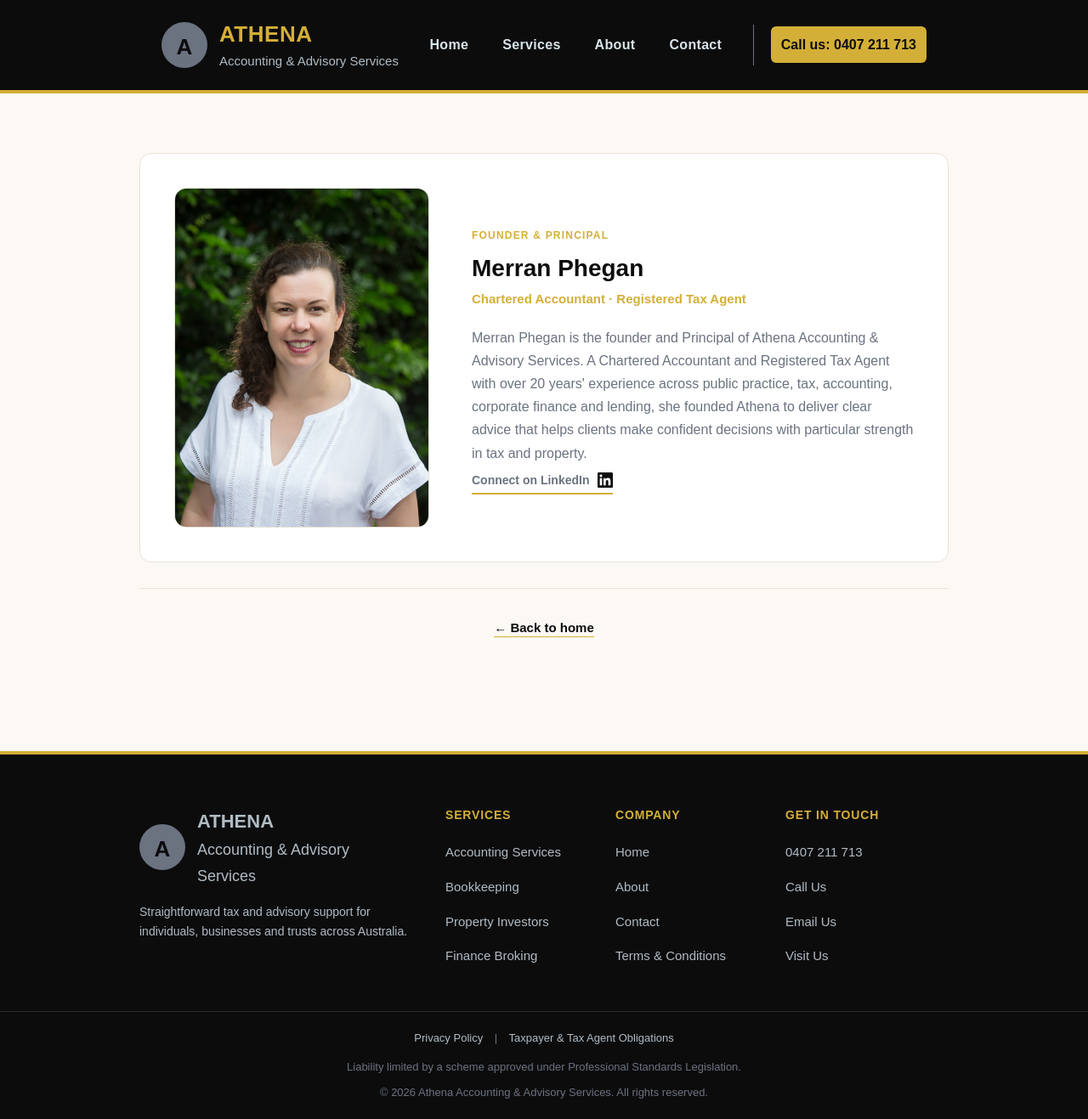
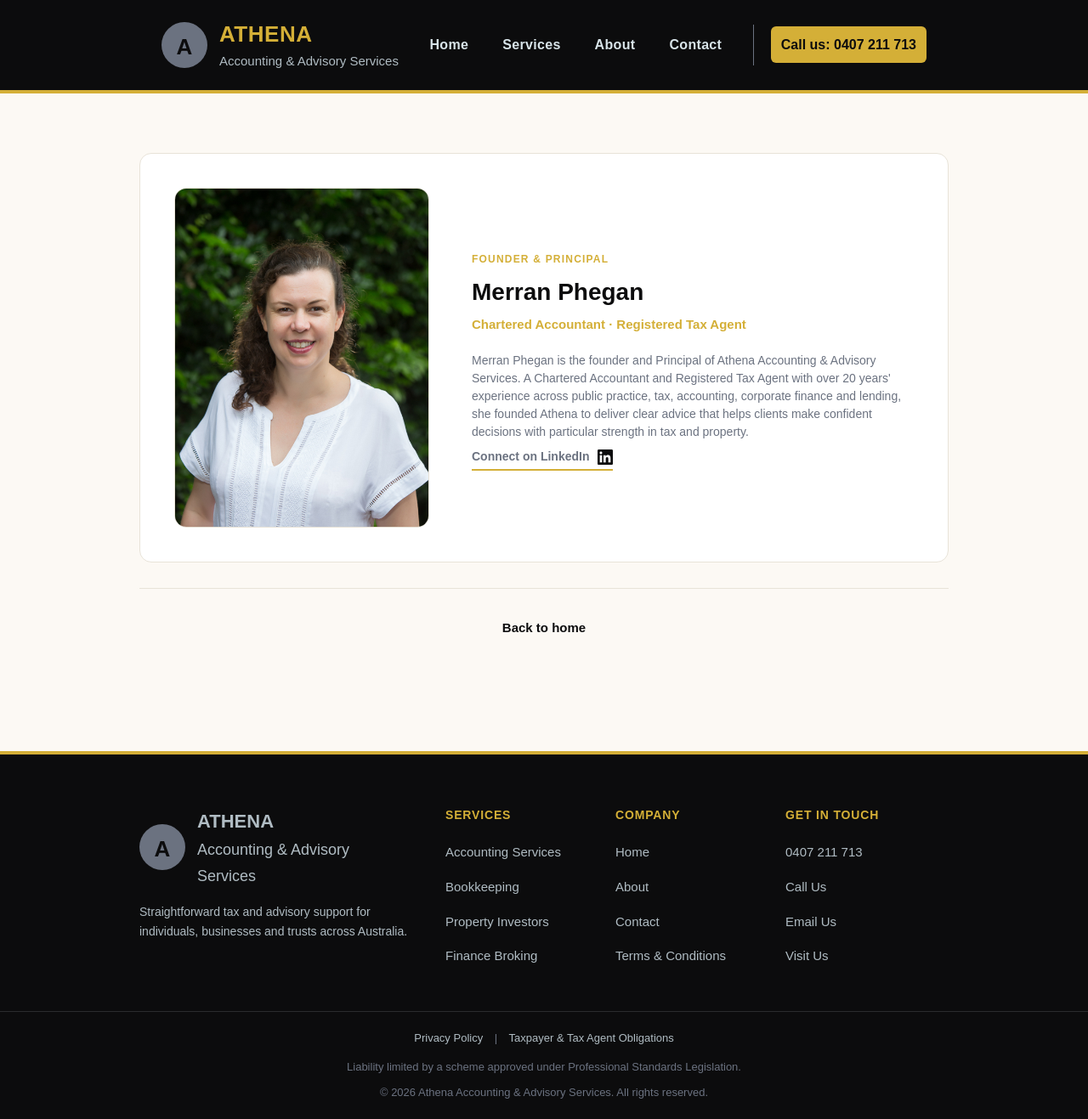
Before and after one commit to Merran-AthenaAccounting/AthenaAccounting, a Jekyll site: the page built from about.html, in a window 1280 px wide and 1317 px high. Shown: the whole window at 85% size. Built offline with Jekyll 4.4.1, drawn with Linux system fonts in a browser that asks for light colours.

```diff
--- a/about.html
+++ b/about.html
@@ -22,11 +22,9 @@ title: Home
         <!-- Text on the right -->
         <div class="about-text">
           <span class="eyebrow-tag">Founder & Principal</span>
-          <h2 class="section-title" style="margin-bottom: 8px;">Merran Phegan</h2>
-          <p style="font-size: 15px; font-weight: 600; color: var(--colour-accent); margin-bottom: 20px;">
-            Chartered Accountant · Registered Tax Agent
-          </p>
-          <p style="font-size: 16px; line-height: 1.7; max-width: 580px;">
+          <h2 class="section-title">Merran Phegan</h2>
+          <h4>Chartered Accountant · Registered Tax Agent</h3>
+          <p>
             Merran Phegan is the founder and Principal of Athena Accounting & Advisory Services.
             A Chartered Accountant and Registered Tax Agent with over 20 years' experience across
             public practice, tax, accounting, corporate finance and lending, she founded Athena to
@@ -53,7 +51,7 @@ title: Home
 
     <!-- Back to home link (optional) -->
     <div class="section-block" style="text-align: center;">
-      <a href="index.html" class="text-link">← Back to home</a>
+      <a href="index.html" class="text-link">Back to home</a>
     </div>
 
   </div>
--- a/css/components.css
+++ b/css/components.css
@@ -15,14 +15,6 @@
 
 .divider + .section-block {
   margin-top: 30px;
-}
-
-.section-title {
-  font-size: 28px;
-  font-weight: 700;
-  margin-bottom: 24px;
-  color: var(--colour-primary);
-  line-height: 1.25;
 }
 
 .card-grid {
@@ -59,7 +51,11 @@
 }
 
 .section-block h2 {
+  font-size: 28px;
+  font-weight: 700;
+  margin-bottom: 24px;
   color: var(--colour-primary);
+  line-height: 1.25;
 }
 
 .section-block h3 {
@@ -67,6 +63,13 @@
   font-weight: 600;
   margin-bottom: 8px;
   color: var(--colour-primary);
+}
+
+.section-block h4 {
+  font-size: 15px;
+  font-weight: 600;
+  color: var(--colour-accent);
+  margin-bottom: 20px;
 }
 
 .section-block :where(a, p, span, li) {
@@ -89,12 +92,37 @@
 }
 
 .text-link {
+  position: relative;
+  display: inline-block;
   color: var(--colour-primary);
   font-weight: 600;
   text-decoration: none;
   font-size: 15px;
-  border-bottom: 1px solid var(--colour-accent);
+  border-bottom: 0;
   padding-bottom: 2px;
+  transition: color 0.2s ease;
+}
+
+.text-link:hover {
+  color: var(--colour-accent);
+}
+
+.text-link::after {
+  content: "";
+  position: absolute;
+  left: 0;
+  bottom: 3px;
+  width: 100%;
+  height: 1px;
+  opacity: 0.5;
+  background: var(--colour-accent);
+  transform: scaleX(0);
+  transform-origin: center;
+  transition: transform 0.2s ease, opacity 0.2s ease;
+}
+.text-link:hover::after {
+  opacity: 1;
+  transform: scaleX(1);
 }
 
 .dark-card {
--- a/index.html
+++ b/index.html
@@ -58,7 +58,7 @@ title: Home
         <span class="eyebrow-tag">Who we are</span>
         <h2 class="section-title">About Athena</h2>
         <p>We've been helping individuals and businesses make sense of their finances for over a decade. Straightforward advice, no jargon.</p>
-        <a href="about.html" class="text-link">Learn more about us →</a>
+        <a href="about.html" class="text-link">Learn more about us</a>
       </div>
     </div>
 
```
Also changed, not shown: services.html (added, +80 -0 lines).
